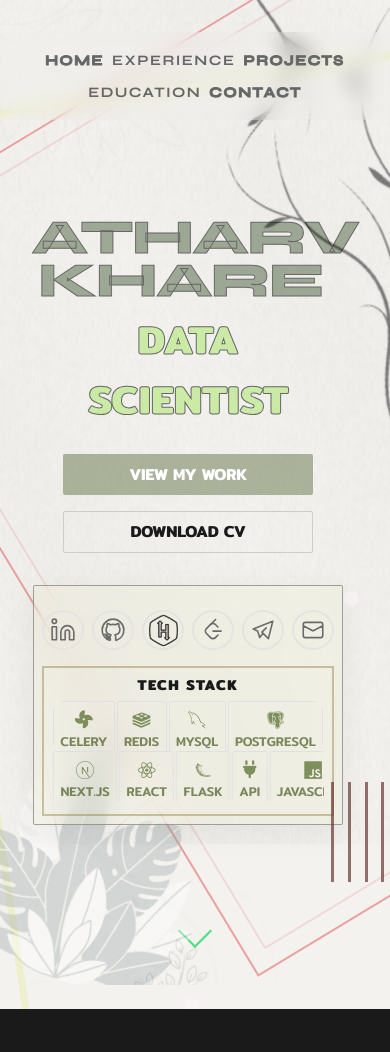
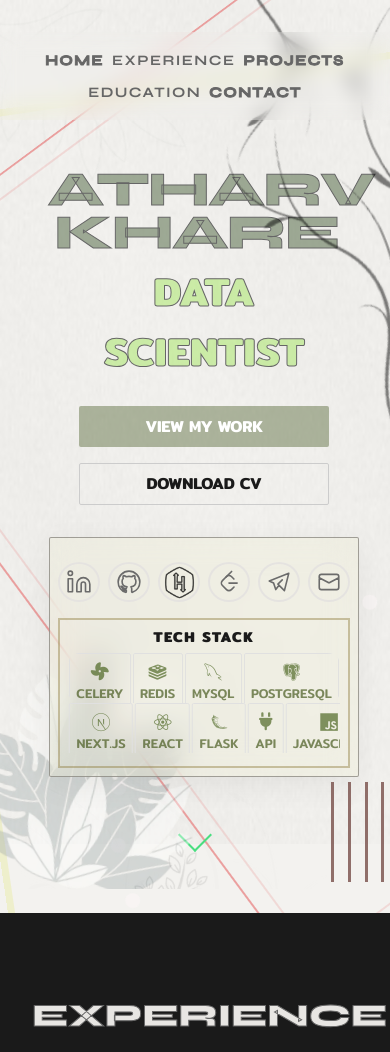
Before and after one commit to 1mystic/myst-portfolio, a website: page index.html in a window 390 px wide. Shown: the top 1052 px of the page. Drawn offline with nearby package versions, Linux system fonts and the light colour scheme; files whose address does not match are found by name; a web font is replaced by a local one.

Commit message:
fixed-width-v2

```diff
--- a/styles.css
+++ b/styles.css
@@ -2731,7 +2731,9 @@ p {
 @media (max-width: 480px) {
   .hero-content {
     position: relative;
-    margin-left: 0;
+    margin: 1rem;
+    align-items: center;
+    justify-content: center;
     text-align: center;
   }
   .profile-card {
```
